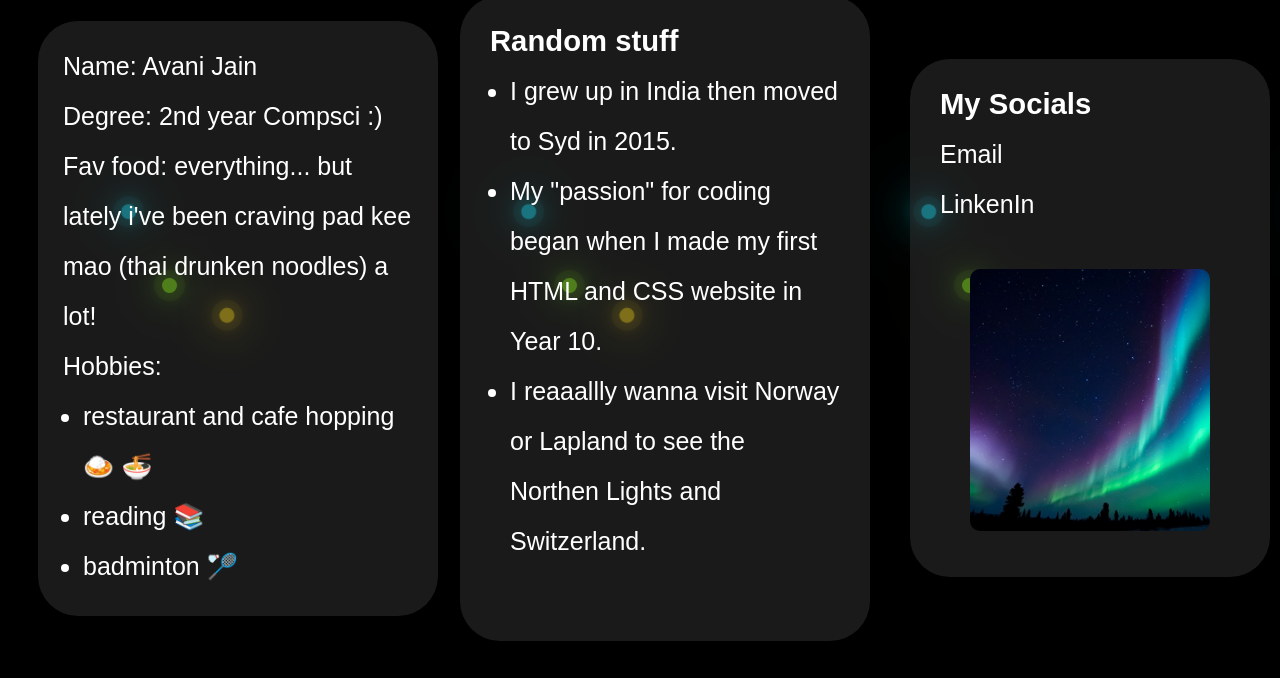
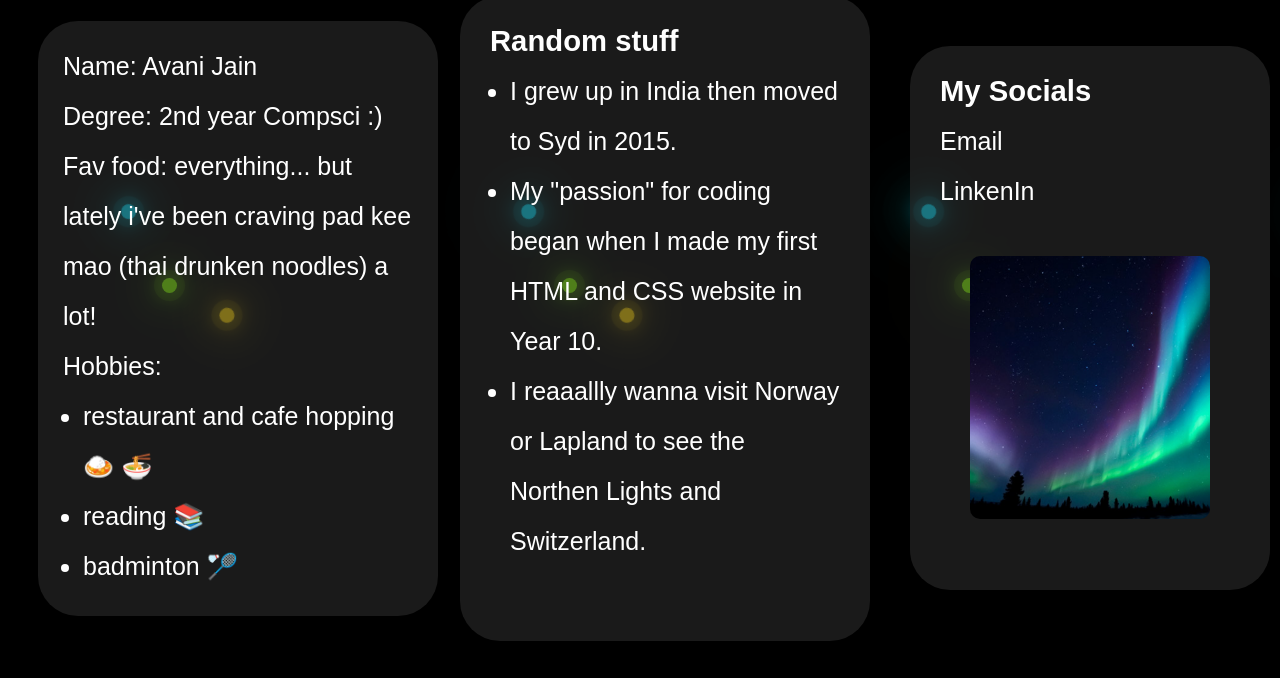
Before and after one commit to avani-j/24T3-Trainee-Program, a plain HTML site: page index.html in a window 1280 px wide. Shown: the part 122-800 px from the top of the page. Drawn offline with Linux system fonts and the light colour scheme; a web font is replaced by a local one.

Commit message:
fixed alignment

```diff
--- a/style.css
+++ b/style.css
@@ -191,7 +191,7 @@ body {
     z-index: 10;
     padding: 30px;
     padding-top: 20px;
-    /* padding-bottom: 300px; */
+    padding-bottom: 55px;
     line-height: 50px;
     width: 70%;
     max-width: 300px;
```
